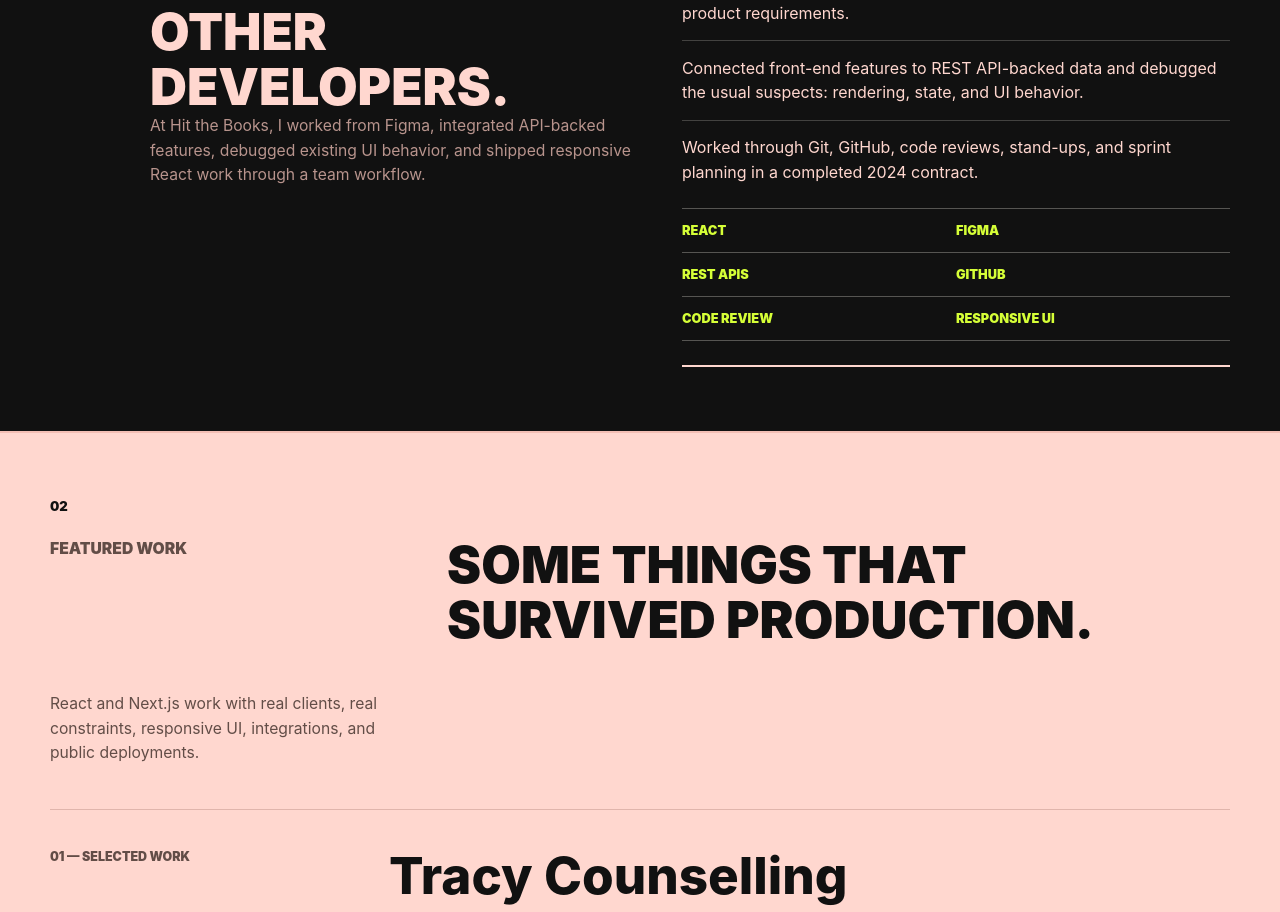
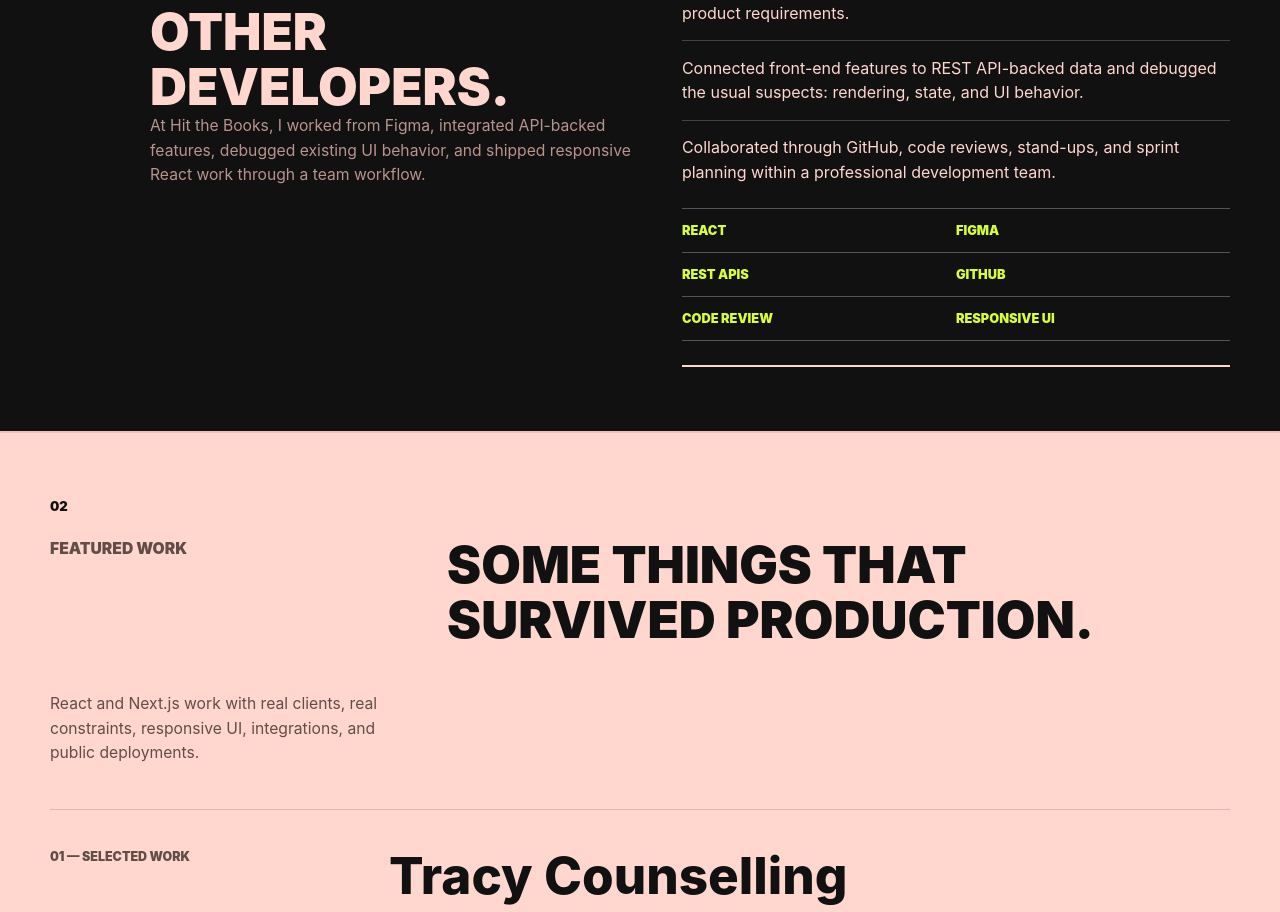
Before and after one commit to angelinamai/angelinamai.com, a React (Vite) app: page / in a window 1280 px wide. Shown: the part 906-1818 px from the top of the page. Built offline with nearby package versions, Linux system fonts and the light colour scheme.

Commit message:
Fix production case study routing

```diff
--- a/src/App.tsx
+++ b/src/App.tsx
@@ -36,7 +36,7 @@ const navItems = [
 const experienceBullets = [
   "Built responsive React UI components from Figma wireframes and product requirements.",
   "Connected front-end features to REST API-backed data and debugged the usual suspects: rendering, state, and UI behavior.",
-  "Worked through Git, GitHub, code reviews, stand-ups, and sprint planning in a completed 2024 contract.",
+  "Collaborated through GitHub, code reviews, stand-ups, and sprint planning within a professional development team.",
 ];
 
 const experienceStack = [
```
Also changed, not shown: vercel.json (added).
